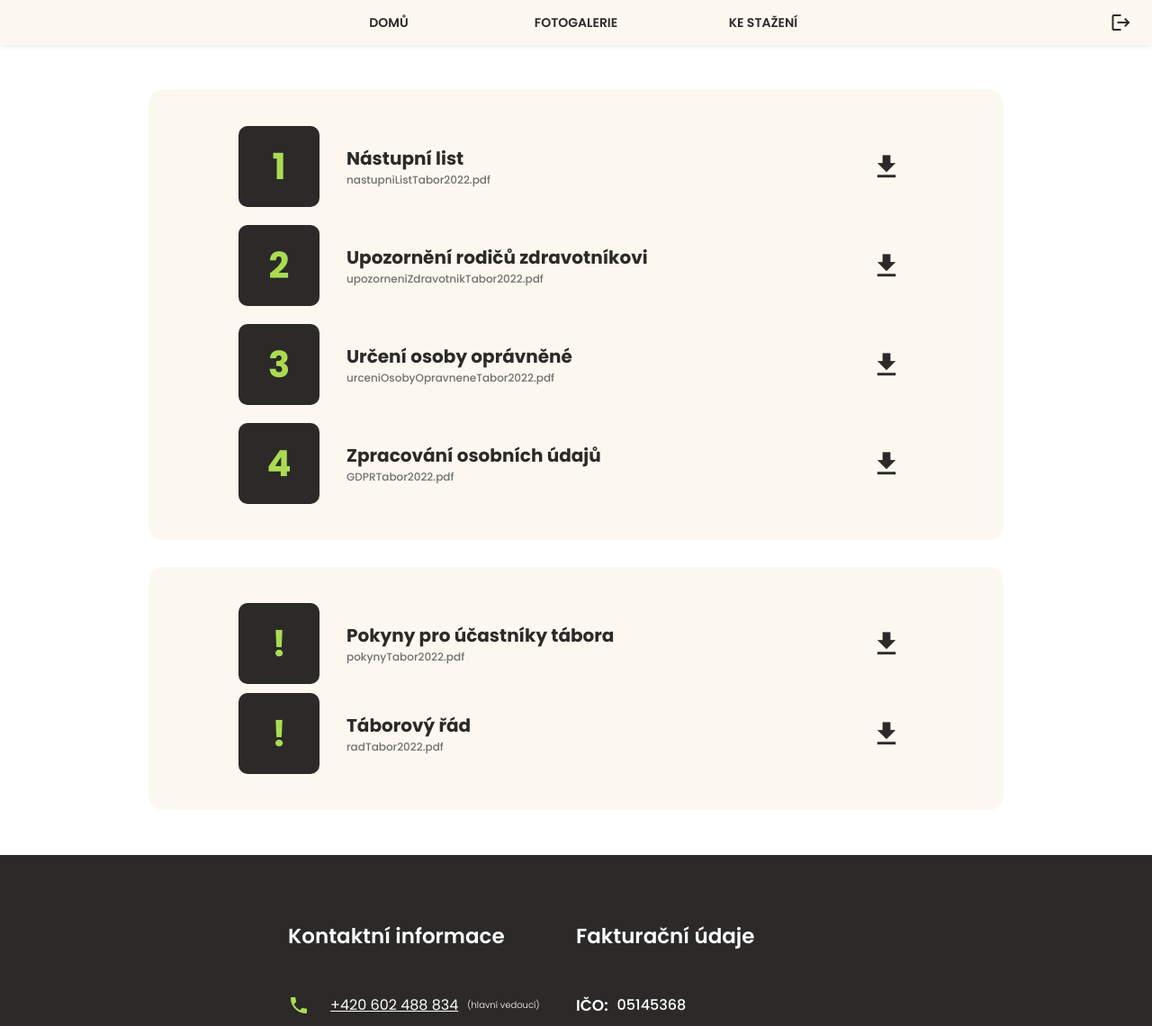
After one commit to zdepodany/taborStrelkaWeb, a Django app: page /downloads/ in a window 1280 px wide. The commit adds this page. Shown: the top 1140 px of the page at 90% size. Run offline with Django 3.2, Linux system fonts and the light colour scheme.

Commit message:
Add download page and content to it

```diff
--- /dev/null
+++ b/taborapp/static/css/downloads.css
@@ -0,0 +1,62 @@
+.downloadItem {
+    width: 100%;
+    margin: 1rem 0;
+    justify-content: space-between;
+    align-items: center;
+}
+
+.downloadInformation {
+    width: 90%;
+}
+
+.downloadNumber {
+    cursor: default;
+    width: 9rem;
+    height: 9rem;
+    margin-right: 3rem;
+    font-size: 4rem;
+    font-weight: 700;
+    border-radius: 1rem;
+    background-color: #2B2A28;
+    color: #ABDB52;
+}
+
+.downloadText {
+    flex-direction: column;
+    justify-content: center;
+}
+
+.downloadName {
+    font-size: 2rem;
+    font-weight: 700;
+}
+
+.downloadFileName {
+    font-size: 1.2rem;
+    font-weight: 500;
+    color: #707070;
+    transition: 0.2s;
+}
+
+.downloadFileName:hover {
+    color: #ABDB52;
+}
+
+.downloadDocumentButton {
+    width: 6rem;
+    height: 6rem;
+    border-radius: 0.8rem;
+    transition: 0.2s;
+}
+
+.downloadDocumentButton:hover {
+    background-color: #ABDB52;
+}
+
+.downloadDocumentButton:active {
+    transform: scale(.80);
+}
+
+.downloadDocumentButton span {
+    font-size: 3.5rem;
+}
--- /dev/null
+++ b/taborapp/templates/downloads.html
@@ -0,0 +1,82 @@
+{% extends "userLayout.html" %}
+{% load taborapp_extras %}
+
+{% load static %}
+
+{% block headerExtension %}
+{% endblock %}
+{% block content %}
+    <section class="mainSection firstTab tab">
+
+        <div class="downloadItem flex">
+            <div class="downloadInformation flex">
+                <span class="downloadNumber flex flexCenter">1</span>
+                <div class="downloadText flex">
+                    <span class="downloadName greyColor">Nástupní list</span>
+                    <a href="#" download><span class="downloadFileName">nastupniListTabor2022.pdf</span></a>
+                </div>
+            </div>
+            <a href="#" class="downloadDocumentButton flex flexCenter" download=""><span class="material-icons greyColor">file_download</span></a>
+        </div>
+
+        <div class="downloadItem flex">
+            <div class="downloadInformation flex">
+                <span class="downloadNumber flex flexCenter">2</span>
+                <div class="downloadText flex">
+                    <span class="downloadName greyColor">Upozornění rodičů zdravotníkovi</span>
+                    <a href="#" download><span class="downloadFileName">upozorneniZdravotnikTabor2022.pdf</span></a>
+                </div>
+            </div>
+            <a href="#" class="downloadDocumentButton flex flexCenter" download=""><span class="material-icons greyColor">file_download</span></a>
+        </div>
+
+        <div class="downloadItem flex">
+            <div class="downloadInformation flex">
+                <span class="downloadNumber flex flexCenter">3</span>
+                <div class="downloadText flex">
+                    <span class="downloadName greyColor">Určení osoby oprávněné</span>
+                    <a href="#" download><span class="downloadFileName">urceniOsobyOpravneneTabor2022.pdf</span></a>
+                </div>
+            </div>
+            <a href="#" class="downloadDocumentButton flex flexCenter" download=""><span class="material-icons greyColor">file_download</span></a>
+        </div>
+
+        <div class="downloadItem flex">
+            <div class="downloadInformation flex">
+                <span class="downloadNumber flex flexCenter">4</span>
+                <div class="downloadText flex">
+                    <span class="downloadName greyColor">Zpracování osobních údajů</span>
+                    <a href="#" download><span class="downloadFileName">GDPRTabor2022.pdf</span></a>
+                </div>
+            </div>
+            <a href="#" class="downloadDocumentButton flex flexCenter" download=""><span class="material-icons greyColor">file_download</span></a>
+        </div>
+
+    </section>
+
+    <section class="tab" style="margin-top: 3rem;">
+
+        <div class="downloadItem flex">
+            <div class="downloadInformation flex">
+                <span class="downloadNumber flex flexCenter">!</span>
+                <div class="downloadText flex">
+                    <span class="downloadName greyColor">Pokyny pro účastníky tábora</span>
+                    <a href="{% static "docs/pokynyTabor2022.pdf" %}" download><span class="downloadFileName">pokynyTabor2022.pdf</span></a>
+                </div>
+            </div>
+            <a href="{% static "docs/pokynyTabor2022.pdf" %}" class="downloadDocumentButton flex flexCenter" download=""><span class="material-icons greyColor">file_download</span></a>
+        </div>
+
+        <div class="downloadItem flex">
+            <div class="downloadInformation flex">
+                <span class="downloadNumber flex flexCenter">!</span>
+                <div class="downloadText flex">
+                    <span class="downloadName greyColor">Táborový řád</span>
+                    <a href="{% static "docs/radTabor2022.pdf" %}" download><span class="downloadFileName">radTabor2022.pdf</span></a>
+                </div>
+            </div>
+            <a href="{% static "docs/radTabor2022.pdf" %}" class="downloadDocumentButton flex flexCenter" download=""><span class="material-icons greyColor">file_download</span></a>
+        </div>
+
+    </section>
+{% endblock %}
--- a/taborapp/templates/layout.html
+++ b/taborapp/templates/layout.html
@@ -19,6 +19,7 @@
         <link rel="stylesheet" href="{% static "css/footer.css" %}">
         <link rel="stylesheet" href="{% static "css/yearPick.css" %}">
         <link rel="stylesheet" href="{% static "css/gallery.css" %}">
+        <link rel="stylesheet" href="{% static "css/downloads.css" %}">
 
     {% block headerExtension %}
     {% endblock %}
--- a/taborapp/templates/userLayout.html
+++ b/taborapp/templates/userLayout.html
@@ -4,7 +4,7 @@
         <nav class="navbarButtonWrap">
             <a href="/" class="navbarButton">DOMŮ</a>
             <a href="/yearPick/" class="navbarButton">FOTOGALERIE</a>
-            <a href="#" class="navbarButton">KE STAŽENÍ</a>
+            <a href="/downloads/" class="navbarButton">KE STAŽENÍ</a>
         </nav>
         <div class="navbarLoginWrap">
             <a href="/login/" class="navbarLoginButton"><span class="material-icons">logout</span></a>
@@ -53,7 +53,7 @@
                 <div class="footerWebMapLinks flex">
                     <a href="/">Domů</a>
                     <a href="/yearPick/">Fotogalerie</a>
-                    <a href="">Ke stažení</a>
+                    <a href="/downloads/">Ke stažení</a>
                     <a href="/login/">Přihlášení</a>
                 </div>
                 <span class="taborLink">© 2022 <a href="https://zdenda.xyz" target="_blank">Zdeněk Podaný</a> & <a href="https://plch.xyz" target="_blank">Marcel Plch</a></span>
--- a/taborapp/urls.py
+++ b/taborapp/urls.py
@@ -1,6 +1,6 @@
 from django.urls import include, re_path
 # TODO: Port all to classes
-from taborapp.views import index, gallery, AdminView, LoginView, YearPickView
+from taborapp.views import index, gallery, AdminView, LoginView, YearPickView, DownloadsView
 
 urlpatterns = [
     re_path(r'^$', index),
@@ -8,4 +8,5 @@ urlpatterns = [
     re_path(r'^admin/', AdminView.as_view()),
     re_path(r'^login/', LoginView.as_view()),
     re_path(r'^yearPick/', YearPickView.as_view()),
+    re_path(r'^downloads/', DownloadsView.as_view()),
 ]
--- a/taborapp/views.py
+++ b/taborapp/views.py
@@ -73,6 +73,9 @@ def gallery(request):
 # TODO TODO TODO
 # TODO TODO TODO
 # TODO TODO TODO
+class DownloadsView(TemplateView):
+    def get(self, request, *args, **kwargs):
+        return render(request, "downloads.html")
 class YearPickView(TemplateView):
     def get(self, request, *args, **kwargs):
         return render(request, "yearPick.html")
```
